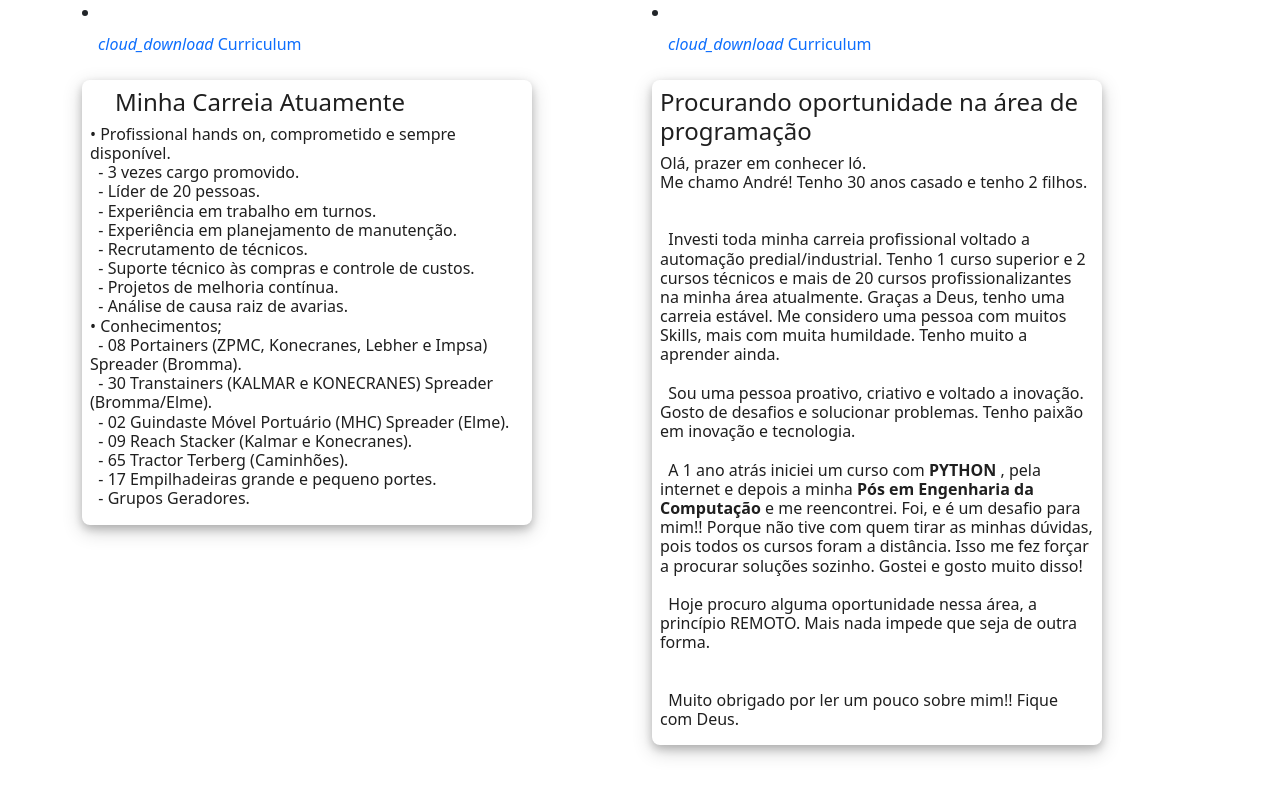
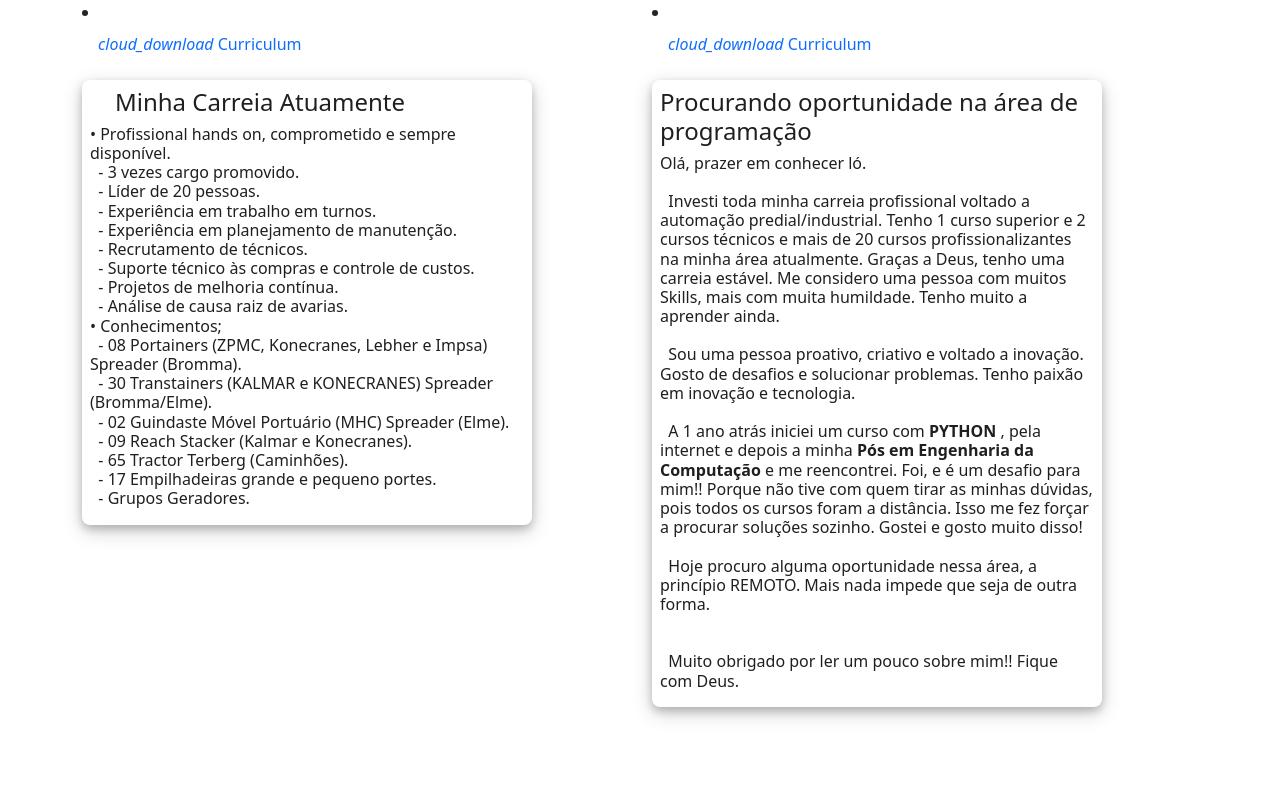
Before and after one commit to Andremelloo/MyProfile, a Flask app: page /about in a window 1280 px wide; the page is wider, and only the part inside the window is pictured. Run offline with Flask 2, Linux system fonts and the light colour scheme.

Commit message:
commit V5

```diff
--- a/DocumentosSite/templates/about.html
+++ b/DocumentosSite/templates/about.html
@@ -76,8 +76,7 @@
                                     <div  class="px-2 py-2"> <span  class="maintxtt"><h4 class="title">Procurando oportunidade na área de programação </h4>
 
                                         <h6 >
-                                                Olá, prazer em conhecer ló.<br/>
-                                                Me chamo André! Tenho 30 anos casado e tenho 2 filhos.<br/><br/><br/>
+                                                Olá, prazer em conhecer ló.<br/><br/>
                                                  &nbsp;&nbsp;Investi toda minha carreia profissional voltado a automação predial/industrial. Tenho 1 curso superior e 2 cursos técnicos e mais de 20 cursos profissionalizantes na minha área atualmente. Graças a Deus, tenho uma carreia estável. Me considero uma pessoa com muitos Skills, mais com muita humildade. Tenho muito a aprender ainda.<br/><br/>
                                                 &nbsp;&nbsp;Sou uma pessoa proativo, criativo e voltado a inovação. Gosto de desafios e solucionar problemas. Tenho paixão em inovação e tecnologia.<br/><br/>
                                                 &nbsp;&nbsp;A 1 ano atrás iniciei um curso com <strong>PYTHON</strong> , pela internet e depois a minha <strong>Pós em Engenharia da Computação</strong> e me reencontrei. Foi, e é um desafio para mim!! Porque não tive com quem tirar as minhas dúvidas, pois todos os cursos foram a distância. Isso me fez forçar a procurar soluções sozinho. Gostei e gosto muito disso!<br/><br/>
--- a/DocumentosSite/templates/home.html
+++ b/DocumentosSite/templates/home.html
@@ -53,7 +53,7 @@
                         <div class="profile-tabs">
                           <ul class="nav nav-pills nav-pills-icons justify-content-center" role="tablist">
                             <li class="nav-item">
-                                <a class="nav-link active" href="{{ url_for ('about') }}" role="tab" data-toggle="tab">
+                                <a class="nav-link active" href="#about" role="tab" data-toggle="tab">
                                   <i class="material-icons">person</i>
                                   About
                                 </a>
@@ -91,7 +91,10 @@
             <div class="tab-pane active" id="about" >
                 <div class="container"  >
                 <div class="row">
+                    <div class="col-12" >
 
+                      {% include 'about.html' %}
+                    </div>
                 </div>
             </div>
             </div>
```
